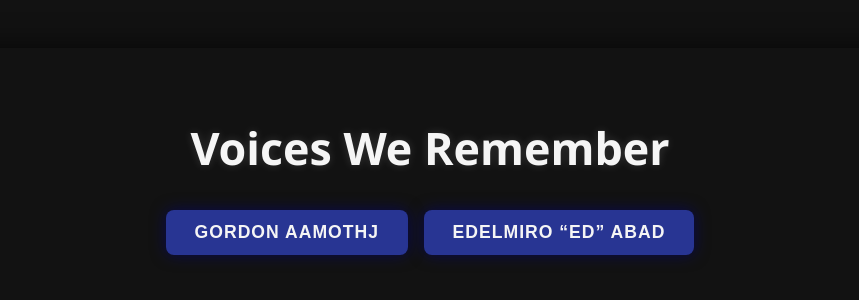
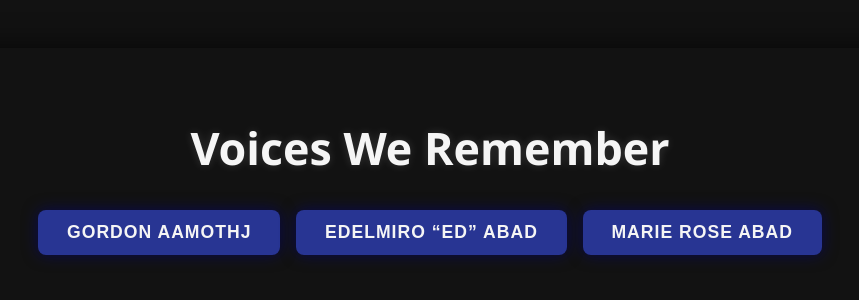
Before and after one commit to 46-HA/BeyondTheNumbers, a React (Create React App) app in the folder beyondthenumbers/: page /stories in a window 1280 px wide. Shown: the top 300 px of the page, without its empty margins (210-1069 px from the left). Built offline with nearby package versions, Linux system fonts and the light colour scheme.

Commit message:
Marie Rose Abad

```diff
--- a/beyondthenumbers/src/pages/Stories.js
+++ b/beyondthenumbers/src/pages/Stories.js
@@ -4,6 +4,7 @@ import './Stories.css';
 const stories = {
   'gordonaamoth': 'Gordon Aamothj',
   'edelmiroabad': 'Edelmiro “Ed” Abad',
+  "marieroseabad": "Marie Rose Abad"
 };
 
 const Stories = () => {
--- a/beyondthenumbers/src/pages/StoryPage.js
+++ b/beyondthenumbers/src/pages/StoryPage.js
@@ -1,16 +1,19 @@
 import { useParams } from 'react-router-dom';
 import GordonAamothj from '../stories/gordonaamoth.js';
 import EdelmiroEdAbad from '../stories/edelmiroabad.js';
+import Marieroseabad from '../stories/marieroseabad';
 import './StoryPage.css';
 
 const storyComponents = {
   'gordonaamoth': GordonAamothj,
   'edelmiroabad': EdelmiroEdAbad,
+  "marieroseabad": Marieroseabad,
 };
 
 const storyTitles = {
   'gordonaamoth': 'Gordon Aamoth',
   'edelmiroabad': 'Edelmiro “Ed” Abad',
+  'marieroseabad': "Marie Rose Abad"
 };
 
 const StoryPage = () => {
--- /dev/null
+++ b/beyondthenumbers/src/stories/marieroseabad.js
@@ -0,0 +1,21 @@
+// Marie Rose Abad
+import React from 'react';
+import marieroseabadImg from './pictures/marieroseabad.png';
+
+const Marieroseabad = () => (
+  <div>
+    <p>
+      Marie Rose Abad was born on June 10th, 1952. She worked for Keefe, Bruyette & Woods. Marie was a Vice President on the 86th floor on the second tower.
+    </p>
+    <p>
+      Marie Rose Abad was 49 when the plane hit the tower.
+    </p>
+    <img
+      src={marieroseabadImg}
+      alt="Marie Rose Abad"
+      style={{ maxWidth: '100%', height: 'auto' }}
+    />
+  </div>
+);
+
+export default Marieroseabad;
```
Also changed, not shown: beyondthenumbers/src/stories/gordonaamoth.js (+1 -1 lines), beyondthenumbers/src/stories/pictures/marieroseabad.png (added).
